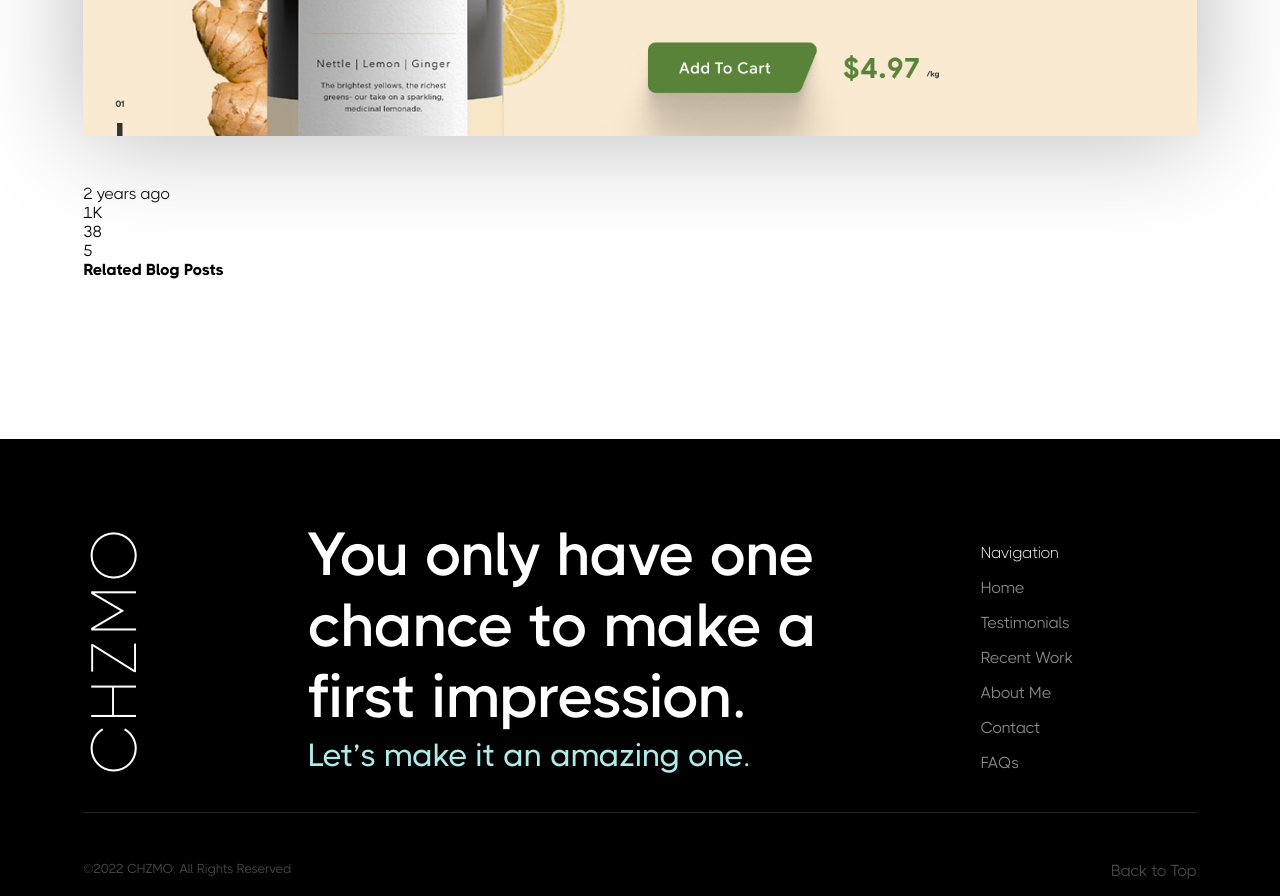
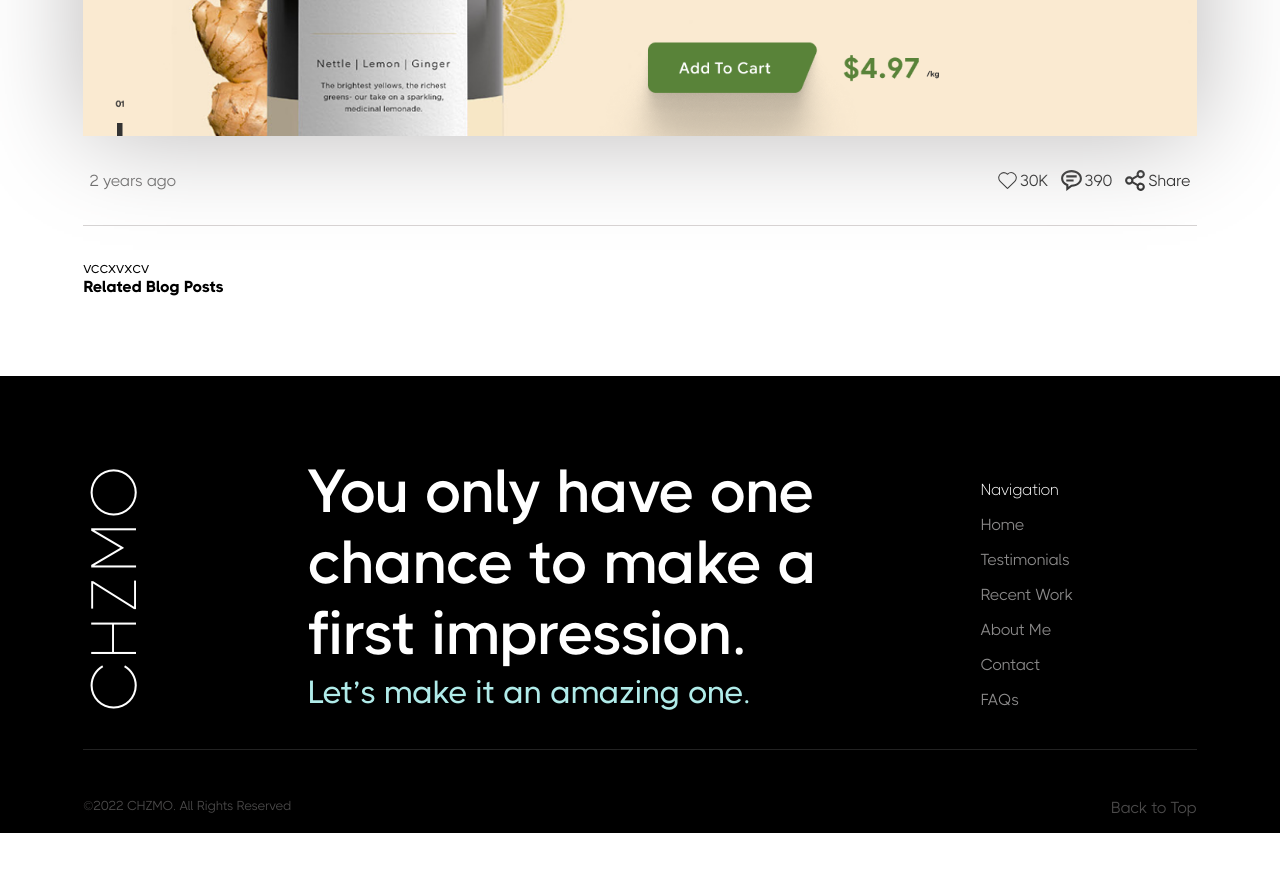
Before and after one commit to Chzmo/Portfolio, a React (Vite) app: page /Blog/single in a window 1280 px wide. Shown: the part 900-1796 px from the top of the page. After the commit the page ends 1733 px from the top, so only its background shows below. Built offline with nearby package versions, Linux system fonts and the light colour scheme.

Commit message:
working on Single page Blog

```diff
--- a/src/container/SingleBlog/SingleBlog.css
+++ b/src/container/SingleBlog/SingleBlog.css
@@ -48,4 +48,33 @@
 }
 .singleBlog .singleBlog__main .singleBlog__main-img:hover, .singleBlog .singleBlog__main .preview:hover {
   background-position: bottom;
+}
+.singleBlog .singleBlog__main .singleBlog__blog {
+  display: flex;
+  flex-direction: column;
+  max-width: 100%;
+}
+.singleBlog .singleBlog__main .singleBlog__blog .socials {
+  display: flex;
+  flex-direction: row;
+  justify-content: space-between;
+  padding: 2rem 0.4rem;
+  align-items: center;
+  border-bottom: #d6d3d3 solid 1px;
+  margin-bottom: 2rem;
+}
+.singleBlog .singleBlog__main .singleBlog__blog .socials .socials__date p {
+  color: #696868;
+}
+.singleBlog .singleBlog__main .singleBlog__blog .socials .socials__links {
+  display: flex;
+  gap: 0.7rem;
+  align-items: center;
+}
+.singleBlog .singleBlog__main .singleBlog__blog .socials .socials__links a {
+  display: flex;
+  align-items: center;
+}
+.singleBlog .singleBlog__main .singleBlog__blog .socials .socials__links a .social-icon {
+  font-size: 25px;
 }/*# sourceMappingURL=SingleBlog.css.map */
--- a/src/container/SingleBlog/SingleBlog.jsx
+++ b/src/container/SingleBlog/SingleBlog.jsx
@@ -1,4 +1,7 @@
 import React from 'react'
+import {CiHeart} from 'react-icons/ci'
+import {RiShareLine} from 'react-icons/ri'
+import {BiMessageRoundedDetail} from 'react-icons/bi'
 
 import NavBar from '../../components/NavBar/NavBar'
 import Footer from '../../components/Footer/Footer'
@@ -23,17 +26,19 @@ function SingleBlog() {
           <div className= "singleBlog__main-img">
             {/* background image */}
           </div>
-          <div className="singleBlog__main">
+          <div className="singleBlog__blog">
             <div className="socials">
               <div className="socials__date"><p>2 years ago</p></div>
               <div className="socials__links">
-                <div className="socials__links-like">1K</div>
-                <div className="socials__links-comment">38</div>
-                <div className="socials__links-share">5</div>
+                <div className="socials__links-like"><a href=""><CiHeart className="social-icon"/> <span>30K</span></a></div>
+                <div className="socials__links-comment"><a href=""><BiMessageRoundedDetail className="social-icon"/> <span>390</span></a></div>
+                <div className="socials__links-share"><a href=""><RiShareLine className="social-icon"/> <span>Share</span></a></div>
               </div>
             </div>
             <div className="blog">
-              <div className="blog__post"></div>
+              <div className="blog__post">
+                vccxvxcv
+              </div>
               <div className="blog__comments"></div>
             </div>
             <div className="related">
--- a/src/container/SingleBlog/SingleBlog.scss
+++ b/src/container/SingleBlog/SingleBlog.scss
@@ -52,5 +52,41 @@
                 background-position: bottom;
             }
         }
+
+        .singleBlog__blog{
+            display: flex;
+            flex-direction: column;
+            max-width: 100%;
+
+            .socials{
+                display: flex;
+                flex-direction: row;
+                justify-content: space-between;
+                padding: 2rem .4rem;
+                align-items: center;
+                border-bottom: #d6d3d3 solid 1px;
+                margin-bottom: 2rem;
+
+                .socials__date{
+                    p{
+                        color: #696868;
+                    }
+                }
+
+                .socials__links{
+                    display: flex;
+                    gap: .7rem;
+                    align-items: center;
+                    a{
+                        display: flex;
+                        align-items: center;
+
+                        .social-icon{
+                            font-size: 25px;
+                        }
+                    }
+                }
+            }
+        }
     }
 }
```
Also changed, not shown: 1 other file (tests, documents, lock files or other folders).
